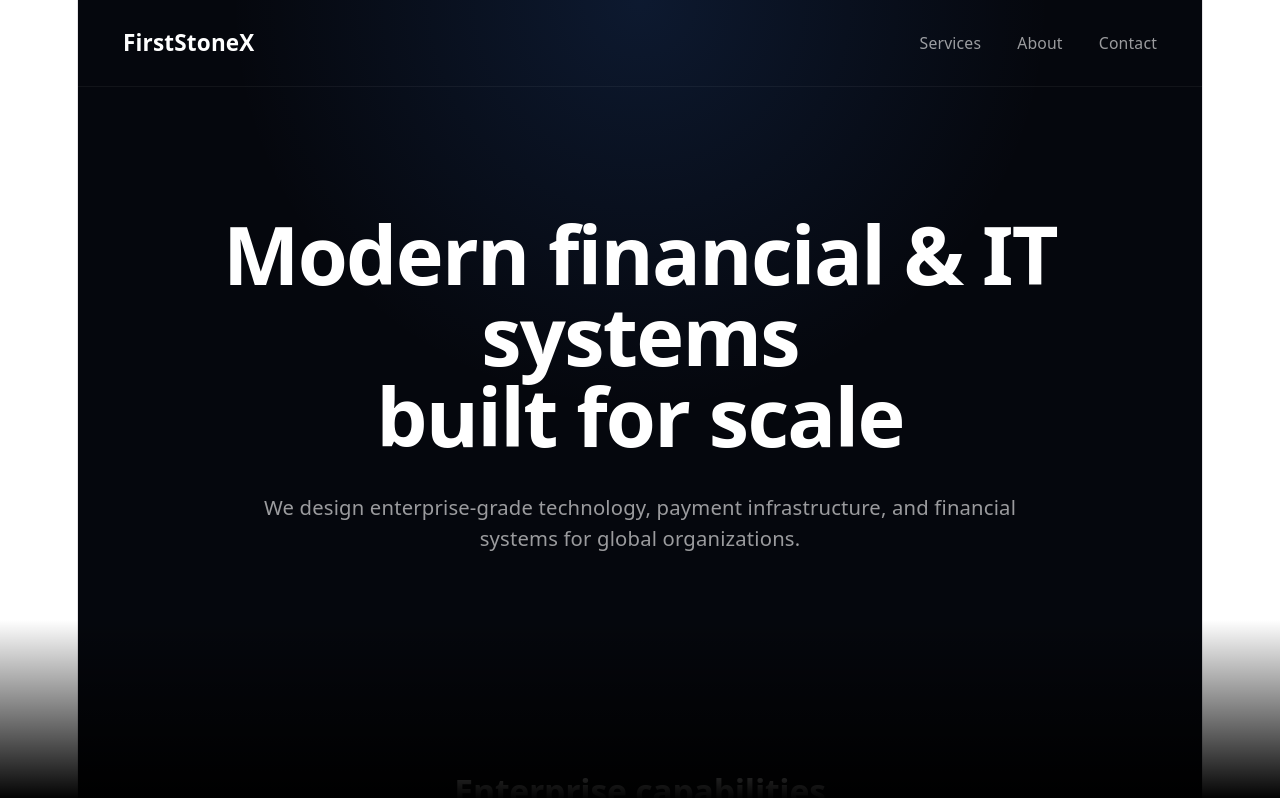
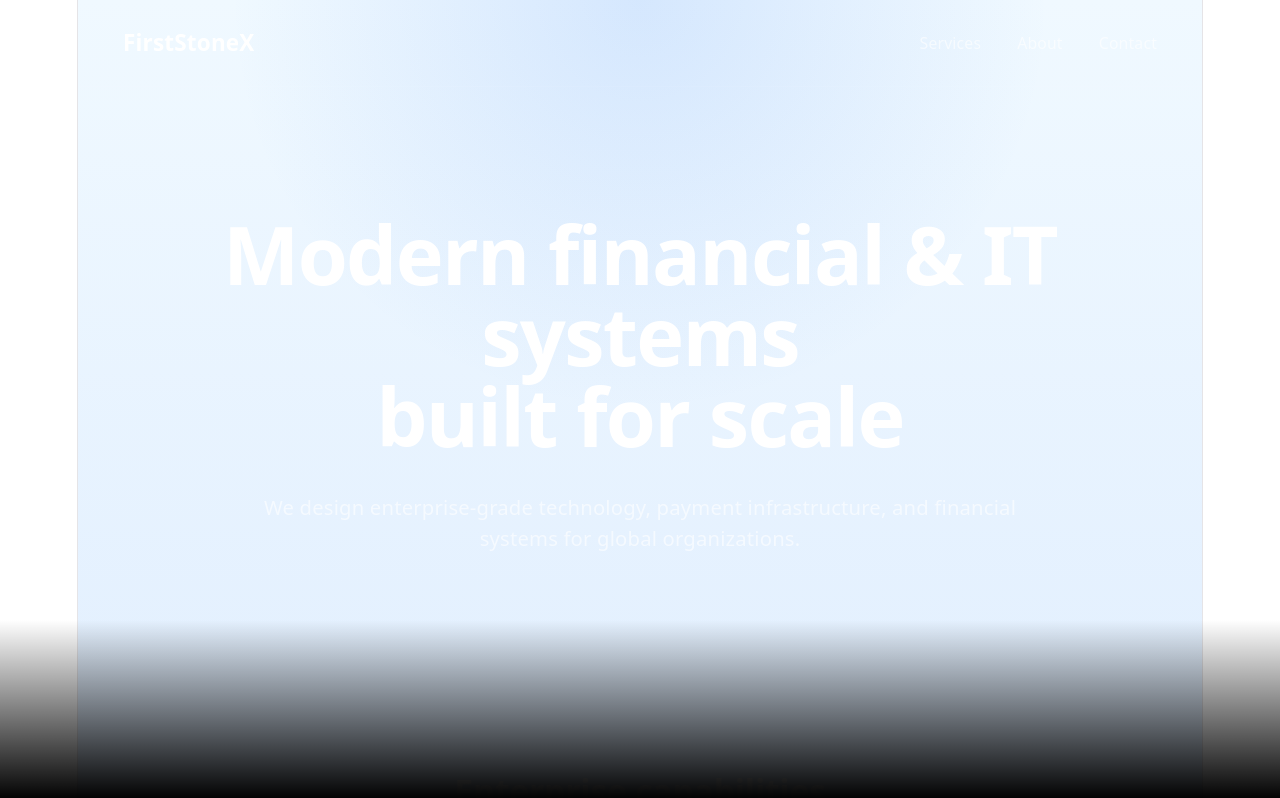
Before and after one commit to morabitsaad/mybusiness_website, a React (Vite) app: page / in a window 1280 px wide. Shown: the top 798 px of the page. Built offline with nearby package versions, Linux system fonts and the light colour scheme.

Commit message:
Mise à jour

```diff
--- a/index.html
+++ b/index.html
@@ -4,7 +4,7 @@
     <meta charset="UTF-8" />
     <link rel="icon" type="image/svg+xml" href="/favicon.svg" />
     <meta name="viewport" content="width=device-width, initial-scale=1.0" />
-    <title>my-business-site</title>
+    <title>FirstStoneX</title>
   </head>
   <body>
     <div id="root"></div>
--- a/src/App.jsx
+++ b/src/App.jsx
@@ -41,7 +41,7 @@
   ];
 
   return (
-    <div className="min-h-screen bg-[#05070d] text-white overflow-hidden">
+    <div className="min-h-screen bg-gradient-to-b from-sky-50 via-blue-100 to-sky-200 text-white overflow-hidden">
 
       {/* Background glow */}
       <div className="absolute inset-0 bg-[radial-gradient(circle_at_top,rgba(59,130,246,0.15),transparent_40%)]" />
```
